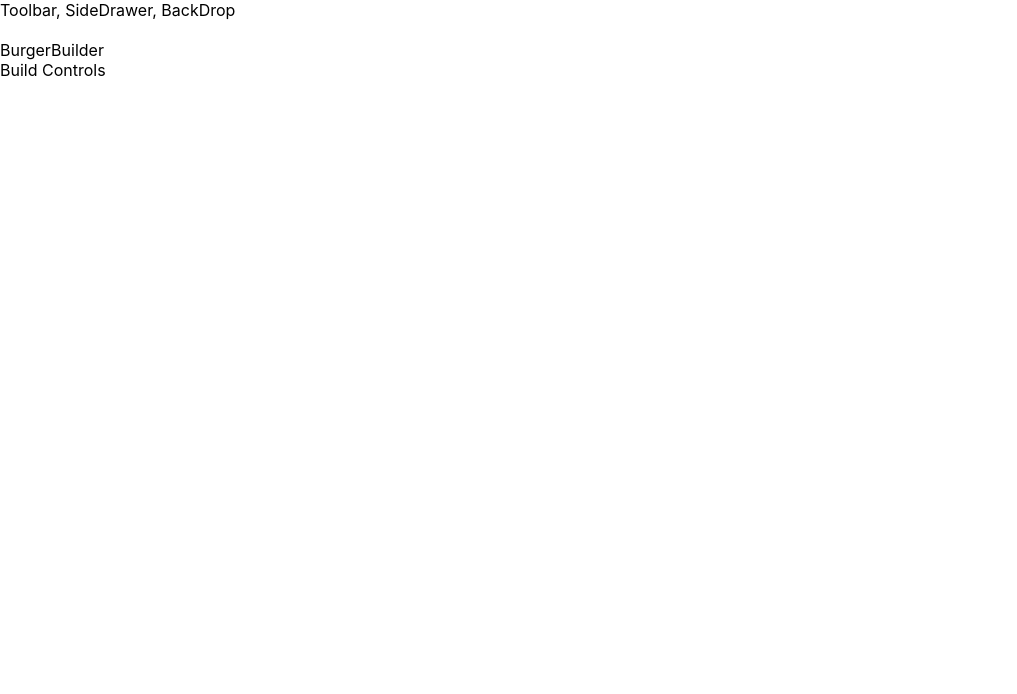
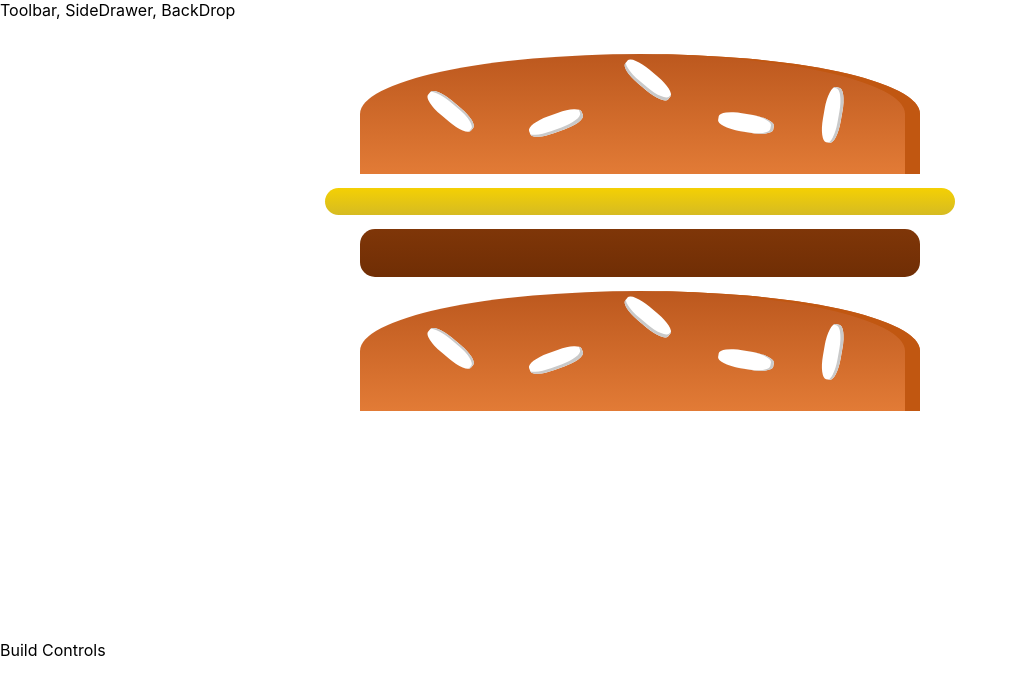
Before and after one commit to rahulmathews/Burger-Builder, a React (Create React App) app: page / in a window 1280 px wide. Shown: the top 694 px of the page, without its empty margins (0-1017 px from the left). Built offline with nearby package versions, Linux system fonts and the light colour scheme; the HTML template or start-up script is replaced by a standard one.

Commit message:
added burger component

```diff
--- /dev/null
+++ b/src/components/Burger/Burger.js
@@ -0,0 +1,17 @@
+import React from 'react';
+
+import classes from './Burger.module.css';
+import BurgerIngredient from './BurgerIngredient/BurgerIngredient';
+
+const burger = (props) => {
+    return (
+        <div className={classes.Burger}>
+            <BurgerIngredient type="bread-top"/>
+            <BurgerIngredient type="cheese"/>
+            <BurgerIngredient type="meat"/>
+            <BurgerIngredient type="bread-top"/>
+        </div>
+    );
+}
+
+export default burger;
--- /dev/null
+++ b/src/components/Burger/Burger.module.css
@@ -0,0 +1,30 @@
+.Burger{
+    margin: auto;
+    width: 100%;
+    height: 250px;
+    overflow: scroll;
+    text-align: center;
+    font-weight: bold;
+    font-size: 1.2rem;
+}
+
+@media (min-width:500px) and (min-height: 400px){
+    .Burger{
+        width:350px;
+        height: 300px;
+    }
+}
+
+@media (min-width:500px) and (min-height: 401px){
+    .Burger{
+        width:450px;
+        height: 400px;
+    }
+}
+
+@media (min-width:1000px) and (min-height: 700px){
+    .Burger{
+        width:700px;
+        height: 600px;
+    }
+}
--- a/src/containers/BurgerBuilder/BurgerBuilder.js
+++ b/src/containers/BurgerBuilder/BurgerBuilder.js
@@ -1,12 +1,13 @@
 import React, {Component} from 'react';
 
 import Aux from '../../hoc/Aux';
+import Burger from '../../components/Burger/Burger';
 
 class BurgerBuilder extends Component{
     render(){
         return (
             <Aux>
-                <div>BurgerBuilder</div>
+                <Burger />
                 <div>Build Controls</div>
             </Aux>
         );
```
